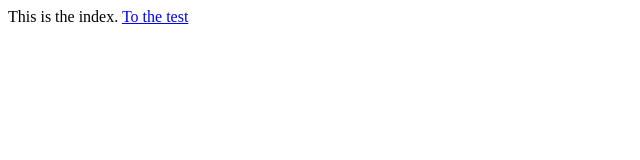
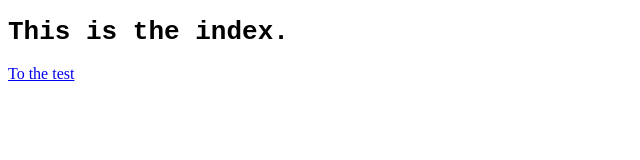
Before and after one commit to mik2003/learn-web, a plain HTML site: page index.html in a window 1280 px wide. Shown: the whole page, without its empty margins (0-640 px from the left). Drawn offline with Linux system fonts and the light colour scheme.

Commit message:
Test CSS

```diff
--- /dev/null
+++ b/css/index.css
@@ -0,0 +1,3 @@
+h1 {
+    font-family: monospace;
+}
--- /dev/null
+++ b/css/test.css
@@ -0,0 +1,3 @@
+h1 {
+    font-family: monospace;
+}
--- a/index.html
+++ b/index.html
@@ -3,10 +3,12 @@
 
 <head>
     <title>learn-web</title>
+
+    <link rel="stylesheet" href="css/index.css">
 </head>
 
 <body>
-    This is the index.
+    <h1>This is the index.</h1>
 
     <a href="html/test.html">To the test</a>
 </body>
```
Also changed, not shown: html/test.html (+5 -1 lines).
